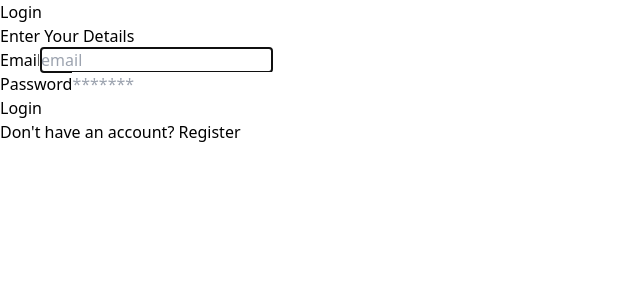
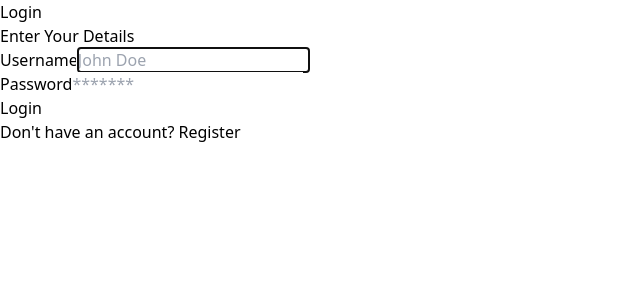
Before and after one commit to farhanalifianto/react-component, a React (Vite) app: page /login in a window 1280 px wide. Shown: the top 300 px of the page, without its empty margins (0-640 px from the left). Built offline with nearby package versions, Linux system fonts and the light colour scheme.

Commit message:
feat_jwt

```diff
--- a/package.json
+++ b/package.json
@@ -11,6 +11,7 @@
   },
   "dependencies": {
     "axios": "^1.7.3",
+    "jwt-decode": "^4.0.0",
     "react": "^18.3.1",
     "react-dom": "^18.3.1",
     "react-router-dom": "^6.26.0"
--- a/src/components/Fragments/form_login.jsx
+++ b/src/components/Fragments/form_login.jsx
@@ -1,32 +1,49 @@
 import FormInput from "../Elements/Input"
 import Button from "../Elements/Button/button"
-import { useEffect, useRef } from "react";
+import {  useState,useEffect, useRef } from "react";
+import {login} from "../../service/auth.service"
 const FormLogin = () => {
+    const [loginFailed, setLoginFailed] = useState("")
     const handleLogin = (event) => {
         event.preventDefault()
-        localStorage.setItem('email',event.target.email.value)
-        localStorage.setItem('password',event.target.password.value)
-        window.location.href ="/product"
-    };
-    const emailRef = useRef(null);
+        // localStorage.setItem('email',event.target.email.value)
+        // localStorage.setItem('password',event.target.password.value)
+        //
+        const data = {
+            username: event.target.username.value,
+            password: event.target.password.value
+        };
+        login(data,(status,res)=>{
+            if (status){
+                localStorage.setItem("token",res)
+                window.location.href ="/product"
+            }else{
+                setLoginFailed(res.response.data)
+            }
+        })
+    }
+    const usernameRef = useRef(null);
+
    useEffect(() => {
-       emailRef.current.focus()
+       usernameRef.current.focus()
    },[])
     return (
         <form onSubmit={handleLogin}>
+            <p className="text-red-500"></p>
+
             <FormInput
-                text="Email"
-                name="email"
+                text="Username"
+                name="username"
                 type="text"
-                placeholder="email"
-                ref={emailRef}/>
+                placeholder="John Doe"
+                ref={usernameRef}/>
             <FormInput
                 text="Password"
                 name="password"
                 type="password"
                 placeholder="*******"/>
             <Button variant="bg-blue-600 w-full" type="submit">Login</Button>
-
+            {loginFailed && <p className="text-red-500 text-center">{loginFailed}</p>}
 
         </form>
     )
--- a/src/pages/product.jsx
+++ b/src/pages/product.jsx
@@ -2,16 +2,23 @@ import Button from "../components/Elements/Button/button"
 import CardProduct from "../components/Fragments/card_product"
 import { useState, useEffect, useRef } from "react"
 import { getProducts } from "../service/product.service"
+import { getUsername } from "../service/auth.service"
 
 
-const email = localStorage.getItem('email')
+const token = localStorage.getItem('token')
 const ProductPage = (props) =>{
     const [cart,setCart] = useState([])
     const [totalPrice,setTotalPrice] = useState(0)
     const [products,setProducts] = useState([])
+    const [username,setUsername] = useState("")
 
     useEffect(()=>{
         setCart(JSON.parse(localStorage.getItem('cart')) || [])
+    },[])
+
+
+    useEffect(()=>{
+        setUsername(getUsername(token))
     },[])
 
     useEffect(()=>{
@@ -60,7 +67,7 @@ const ProductPage = (props) =>{
         },[cart])
     return(
     <>
-        <div className="flex w-full fixed justify-start h-20 bg-blue-600 text-white items-center px-5">{email}
+        <div className="flex w-full fixed justify-start h-20 bg-blue-600 text-white items-center px-5">{username}
             <Button variant="ml-5 bg-black" onClick={handleLogout}>Logout</Button>
         </div>
         <div className="flex justify-center py-5 pt-20">
--- /dev/null
+++ b/src/service/auth.service.js
@@ -0,0 +1,18 @@
+import axios from "axios";
+import {jwtDecode} from "jwt-decode";
+
+export const login = (data,callback) => {
+    axios
+        .post('https://fakestoreapi.com/auth/login',data)
+        .then((res)=>{
+            callback(true,res.data.token)
+        })
+         .catch((error)=>{
+            callback(false,error)
+        })
+}
+
+export const getUsername = (token) => {
+        const decoded = jwtDecode(token)
+        return decoded.user
+}
```
Also changed, not shown: 1 other file (tests, documents, lock files or other folders).
